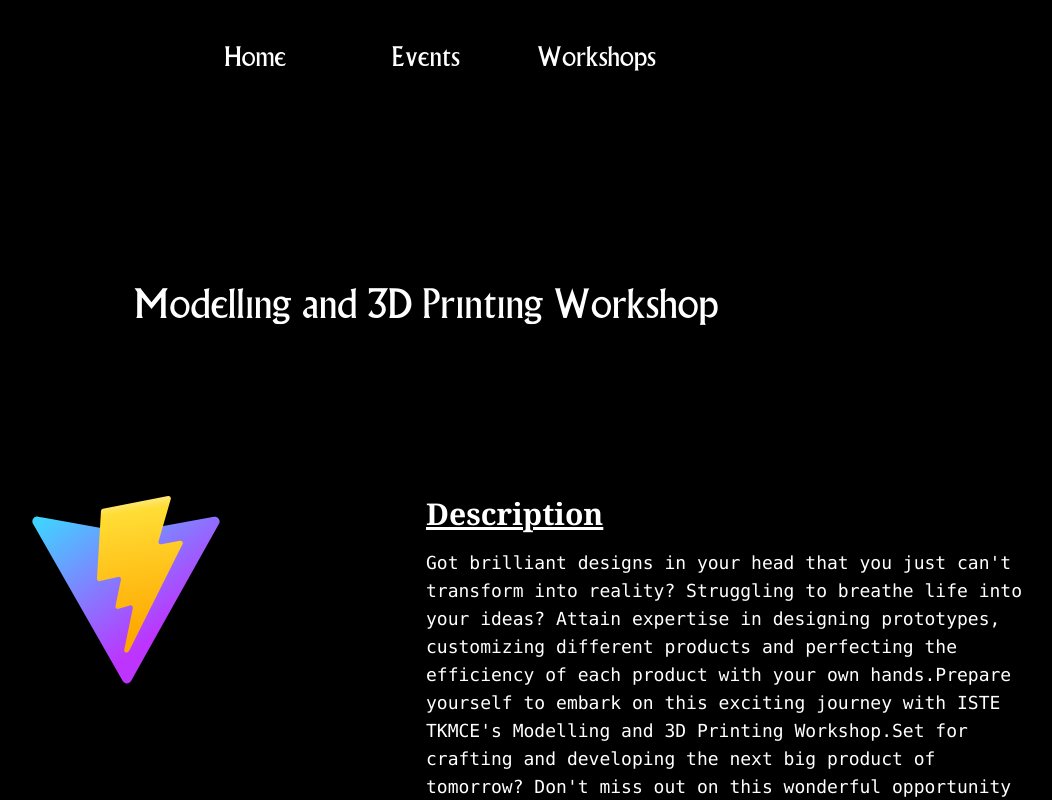
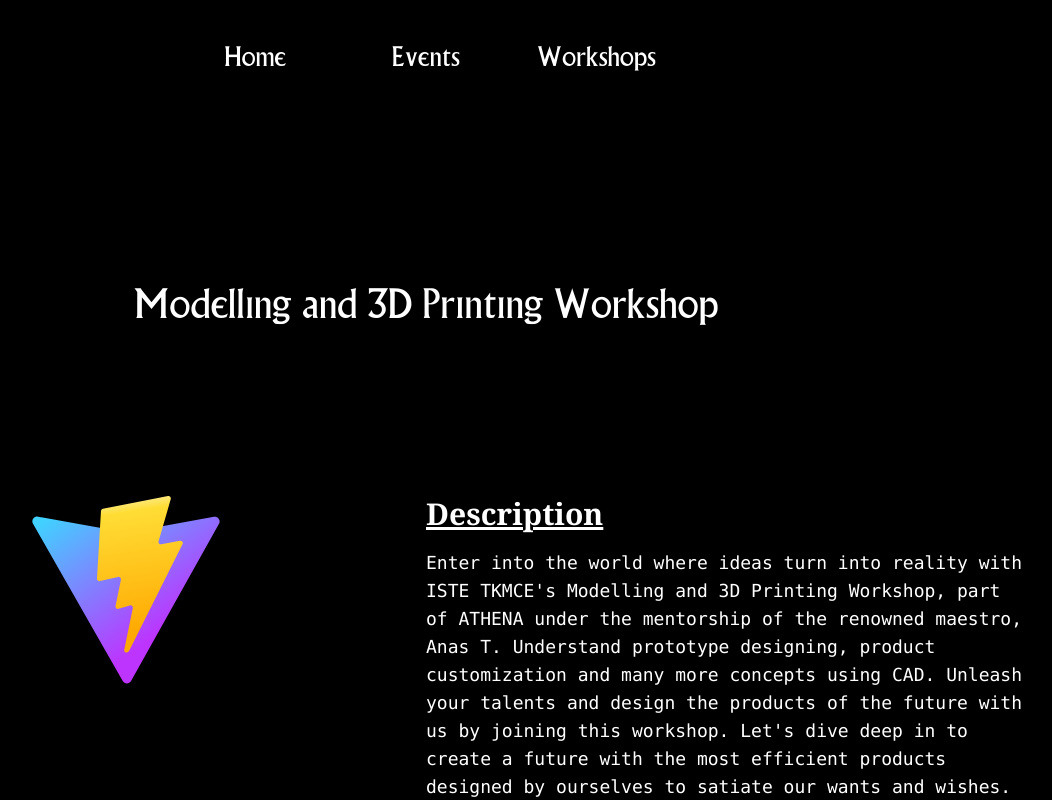
Before and after one commit to ISTE-TKMCE/athena24, a React (Vite) app: page /workshop/3d-printing in a window 1280 px wide. Shown: the top 800 px of the page, without its empty margins (214-1266 px from the left). Built offline with nearby package versions, Linux system fonts and the light colour scheme.

Commit message:
workshop content change

```diff
--- a/src/content/workshops.js
+++ b/src/content/workshops.js
@@ -1,7 +1,7 @@
 const workshopDetails= [{
   id: "3d-printing",
   name : "Modelling and 3D Printing Workshop",
-  details: "Got brilliant designs in your head that you just can't transform into reality?\n Struggling to breathe life into your ideas? Attain expertise in designing prototypes, customizing different products and perfecting the efficiency of each product with your own hands.Prepare yourself to embark on this exciting journey with ISTE TKMCE's Modelling and 3D Printing Workshop.Set for crafting and developing the next big product of tomorrow? Don't miss out on this wonderful opportunity to gain knowledge from the best and unleash your full talent to create products that change lives",
+  details: "Enter into the world where ideas turn into reality with ISTE TKMCE's Modelling and 3D Printing Workshop, part of ATHENA under the mentorship of the renowned maestro, Anas T. Understand prototype designing, product customization and many more concepts using CAD. \nUnleash your talents and design the products of the future with us by joining this workshop. Let's dive deep in to create a future with the most efficient products designed by ourselves to satiate our wants and wishes.",
   date : "17 March 2024",
   posters: ["/vite.svg"],
   price : 300,
@@ -10,7 +10,7 @@ const workshopDetails= [{
 },{
   id: "iot-automation",
   name : "IoT Automation",
-  details: "Tired of mundane tasks? Dream of a world where devices seamlessly respond to your needs?Get ready to witness the future with ISTE TKMCE's IoT Automation Workshop as part of ATHENA. Master voice-controlled lights, sensor-adjusted comfort, and anticipatory devices using NodeMCU, Raspberry Pi, Blynk & Thingspeak.Ready to weave your own techspace? Don't miss this chance to learn from the best and unlock your potential to create smarter solutions.",
+  details: "Embark on a technological journey with IoT Automation Workshop as part of ATHENA, led by industry expert Rajasekharan A H. Learn to master voice-controlled lights, sensor-adjusted comfort, and anticipatory devices using NodeMCU, Raspberry Pi, Blynk & Thingspeak.\nUnlock your potential and create smarter solutions by joining us in this workshop. Explore the possibilities of a world where devices seamlessly respond to your needs.",
   date : "16 March 2024",
   posters: [""],
   price : 400,
```
